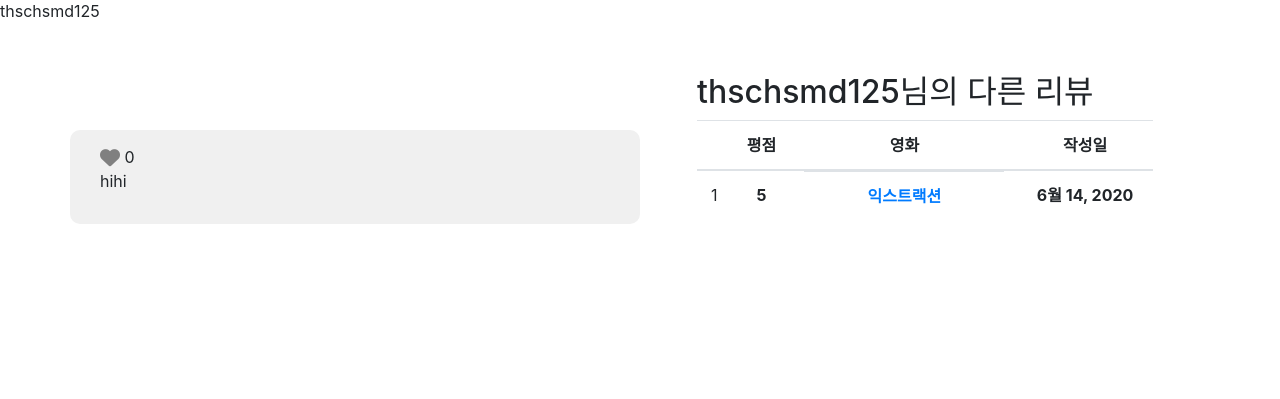
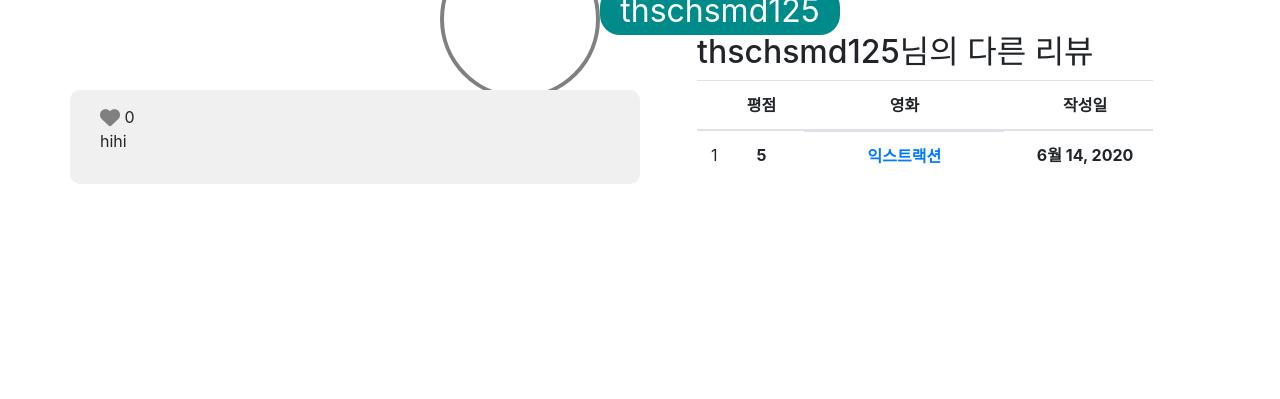
Before and after one commit to Jiyoon-park/finalProject, a Django app: page /2/review_detail/ in a window 1280 px wide. Shown: the part 401-800 px from the top of the page. Run offline with Django 3.2, Linux system fonts and the light colour scheme; data comes from the database, SQL or seed files in the repository; some libraries are stand-ins or nearby versions.

Commit message:
0616 | review_datail user

```diff
--- a/movies/static/movies/review_detail.css
+++ b/movies/static/movies/review_detail.css
@@ -22,9 +22,34 @@
     background: linear-gradient(180deg, rgba(255,255,255,0) 0%, rgba(22,22,22,1) 100%);
 }
 
+
 /* user-info */
+.user-info {
+    position: absolute;
+    bottom: -25%;
+    left: 0;
+    right: 0;
+    display: flex;
+    justify-content: center;
+    align-items: center;
+}
 
+.user-img {
+    width: 10rem;
+    height: 10rem;
+    border: 4px solid grey;
+    border-radius: 100%;
 
+}
+
+.username {
+    font-size: 2rem;
+    background-color: darkcyan;
+    border-radius: 20px;
+    color: #fff;
+    padding: 0 20px;
+
+}
 
 /* 리뷰 */
 .review {
--- a/movies/templates/movies/review_detail.html
+++ b/movies/templates/movies/review_detail.html
@@ -27,12 +27,15 @@
         <a href="#"><button class="btn btn-primary">아무버튼</button></a>
       </div>
     </nav>
+    <div class="user-info">
+
+        <div class="user-img"></div>
+        <p class="username">{{ review.user.username }}</p>
+
+    </div>
   </header>
 
-  <div class="user-info">
-    <div class="user-img"></div>
-    <p class="username">{{ review.user.username }}</p>
-  </div>
+
   <section>
     <div class="container">
       <div class="row">
```
